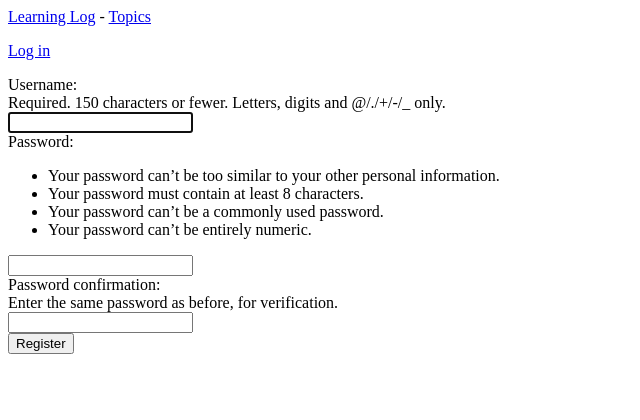
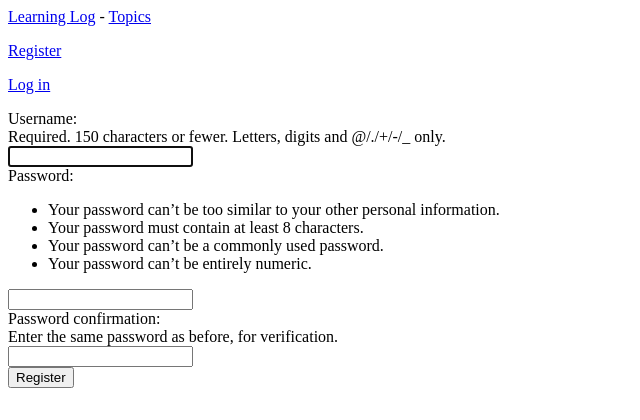
Before and after one commit to Qarebaq/Python_Crash_Course, a Django app: page /accounts/register/ in a window 1280 px wide. Shown: the top 420 px of the page, without its empty margins (0-640 px from the left). Run offline with Django 5.2, Linux system fonts and the light colour scheme.

Commit message:
adding register part to homepage

```diff
--- a/Learning_Log/learning_logs/templates/learning_logs/base.html
+++ b/Learning_Log/learning_logs/templates/learning_logs/base.html
@@ -10,6 +10,7 @@
     <button type="submit">Log out</button>
     <p>Hello, {{ user.username }}!</p>
 {% else %}
+    <a href="{% url 'accounts:register' %}">Register</a>
     <p><a href="{% url 'accounts:login' %}">Log in</a></p>
 {% endif %}
 
```
